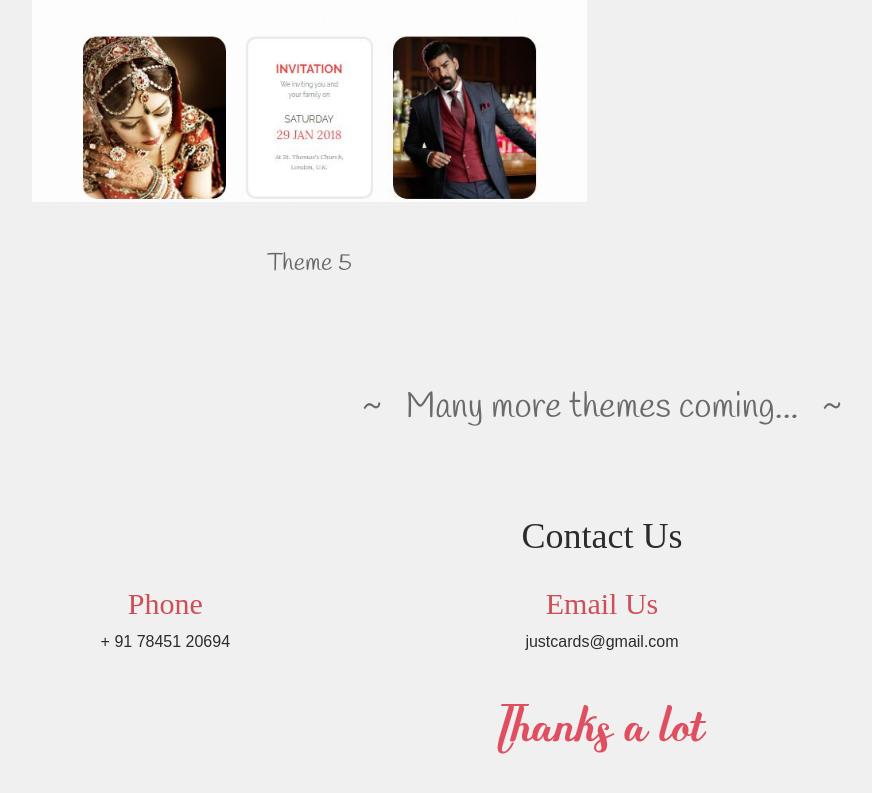
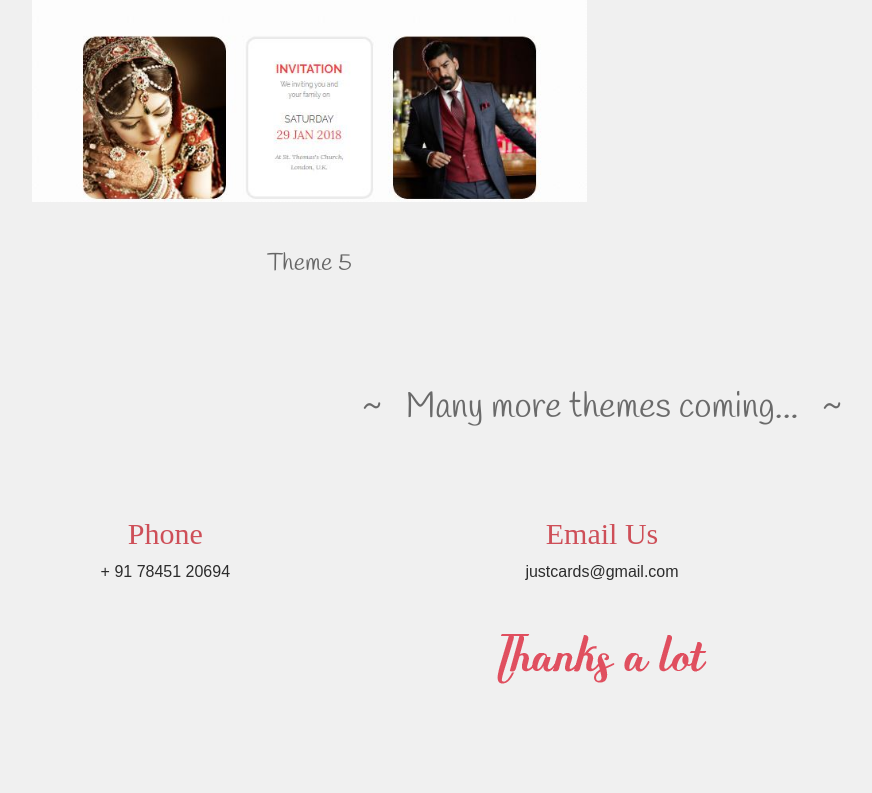
Before and after one commit to GowthamanDMZ/Wedding, a plain HTML site: page index.html in a window 1280 px wide. Shown: the part 3686-4479 px from the top of the page, without its empty margins (38-910 px from the left). After the commit the page ends 4445 px from the top, so only its background shows below. Drawn offline with Linux system fonts and the light colour scheme; some icons are missing.

Commit message:
Update index.html

```diff
--- a/index.html
+++ b/index.html
@@ -134,9 +134,7 @@
             </section> <!-- bottom-section -->
 			<!-- Contact Wrapper Start -->
 		<section section-scroll='6'>
-            <div class="section-content text-center">
-					<h1 style="font-family:Libre Baskerville;">Contact Us</h1>
-                </div>
+
                 <div class="row">
                     <div class="col-md-4 col-sm-4 text-center">
                         <div class="con-list">
```
